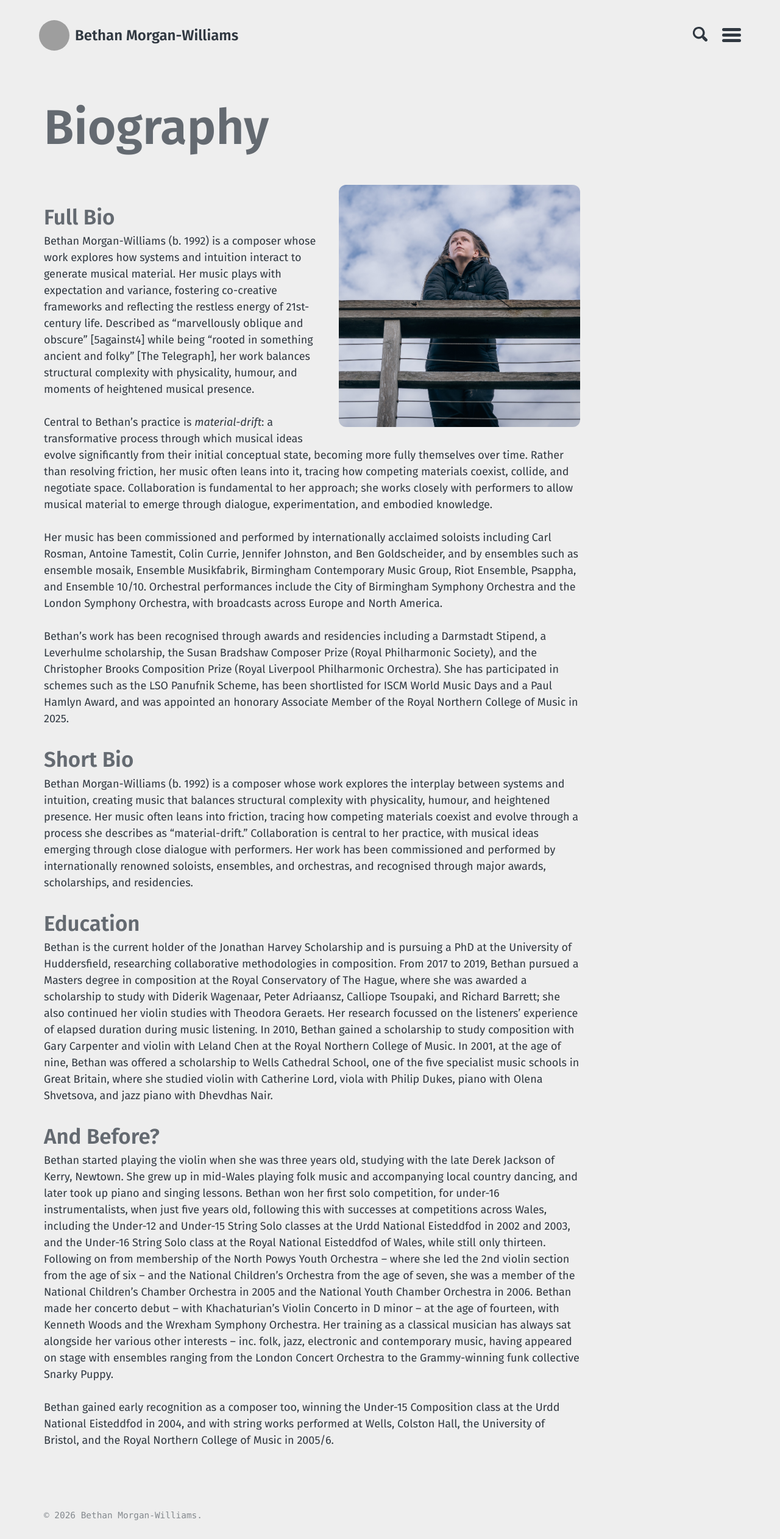
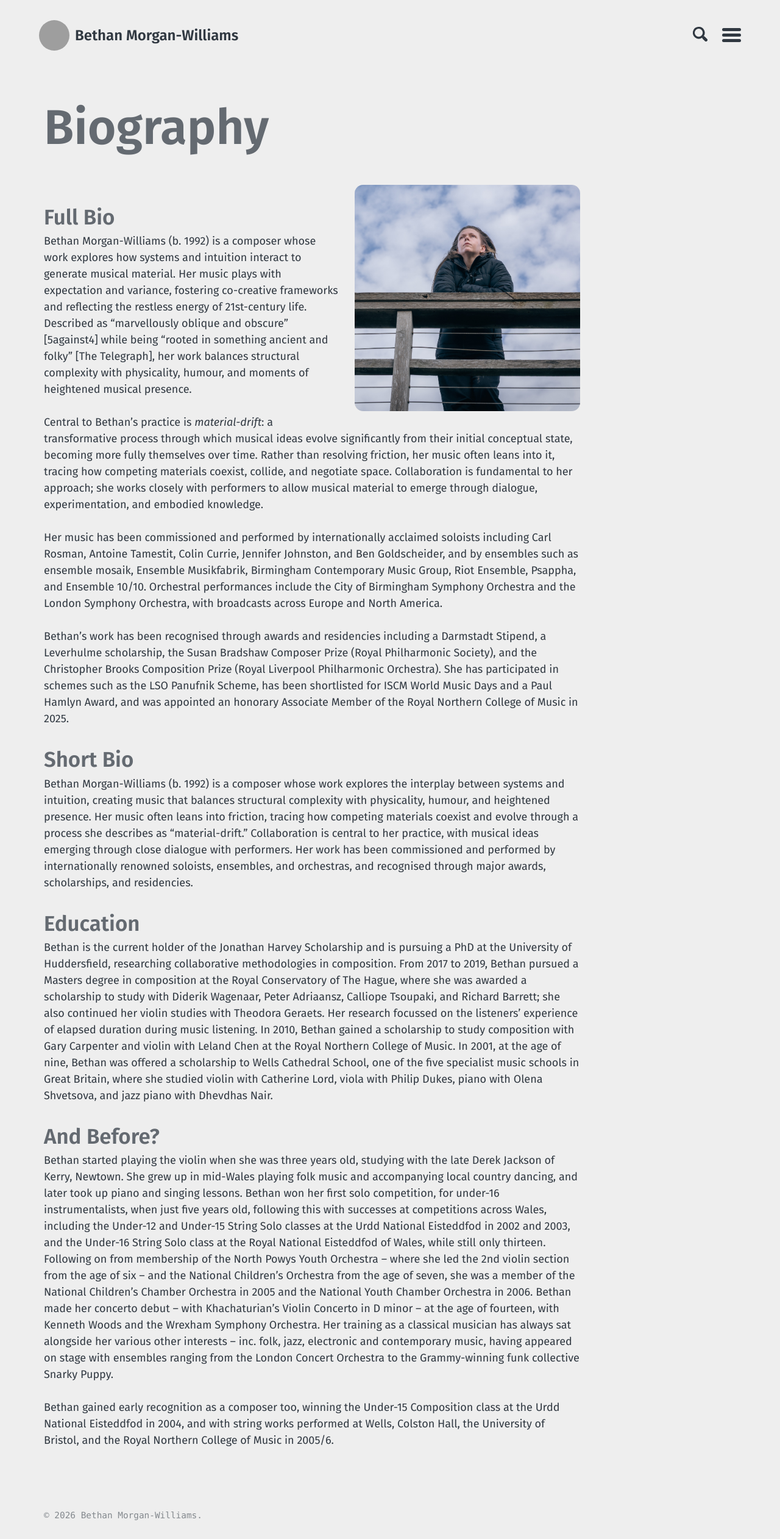
Before and after one commit to morganwilliamsb/website, a Jekyll site: the page built from biography.md, in a window 1280 px wide. Shown: the whole page at 61% size. Built offline with Jekyll 4.4.1, drawn with Linux system fonts in a browser that asks for light colours; grey boxes are pictures that could not be loaded.

Commit message:
Update main.scss

```diff
--- a/assets/stylesheets/main.scss
+++ b/assets/stylesheets/main.scss
@@ -11,21 +11,20 @@
 
 /* —— Portrait for biography page —— */
 
-.bio-portrait {
+.page-content img.bio-portrait {
   float: right;
-  margin: 0 0 1rem 1.5rem;
-  width: 45%;        /* makes portrait larger */
-  max-width: 450px;  /* caps max size on large screens */
-  height: auto;      /* keeps aspect ratio */
-  border-radius: 12px;
-  object-fit: cover; /* keeps image from distorting */
+  width: 42%;
+  max-width: 380px;
+  margin: 0 0 1.25rem 1.5rem;
+  border-radius: 14px;
 }
 
-/* On smaller screens — full width and centered */
+/* On smaller screens — stack and center */
 @media (max-width: 900px) {
-  .bio-portrait {
+  .page-content img.bio-portrait {
     float: none;
-    width: 80%;
+    width: 85%;
+    max-width: 380px;
     margin: 0 auto 1rem;
     display: block;
   }
```
